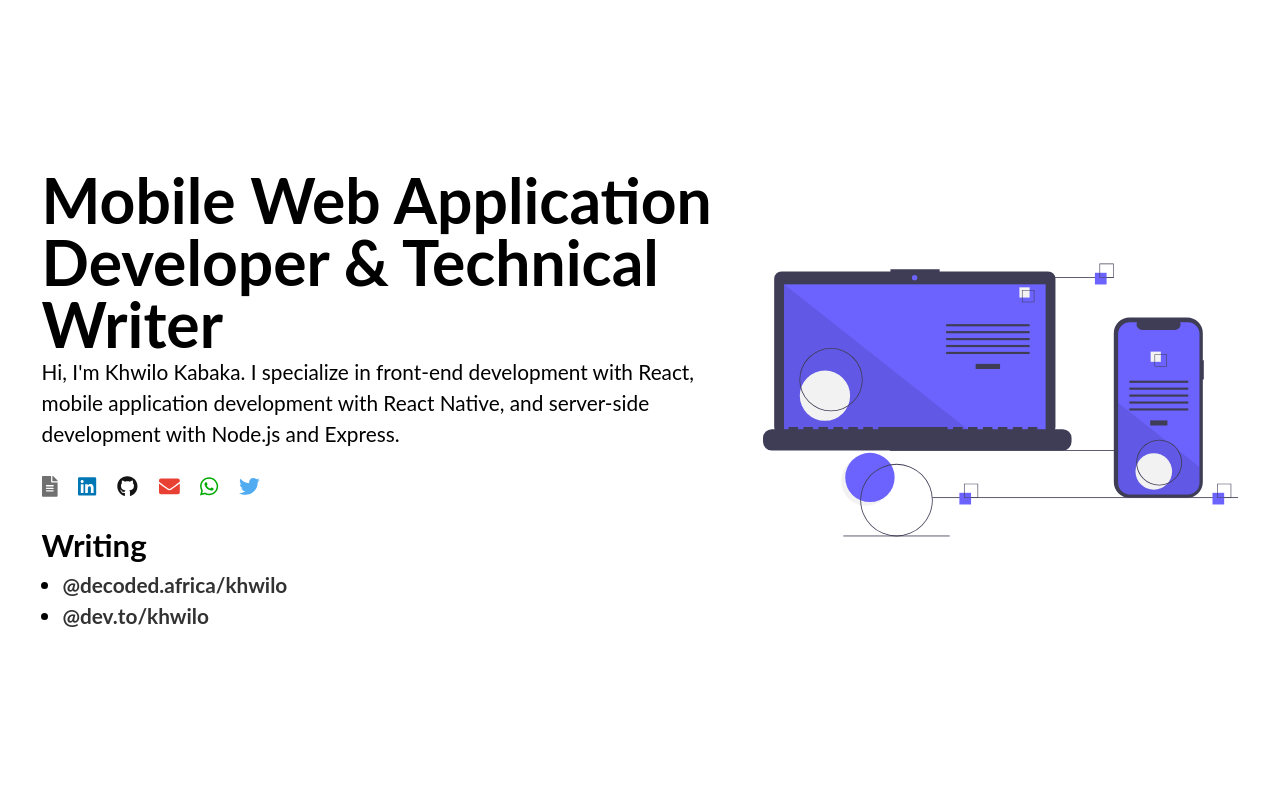
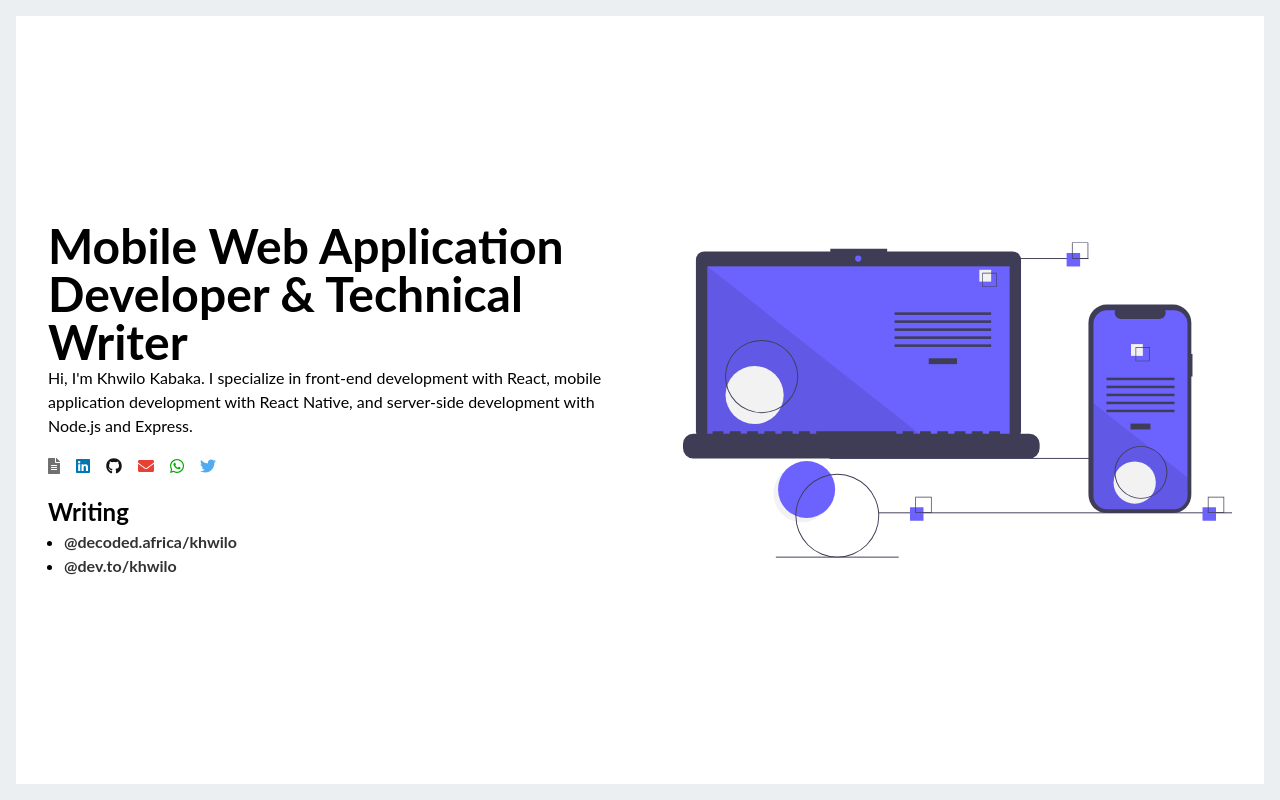
Before and after one commit to khwilo/khwilo-portfolio-v2, a Next.js app: page / in a window 1280 px wide. Built offline with nearby package versions, Linux system fonts and the light colour scheme.

Commit message:
Add bg color to body; adjust the wrapper's height

```diff
--- a/styles/global.css
+++ b/styles/global.css
@@ -1,6 +1,4 @@
 :root {
-  font-size: calc(0.5em + 1vw);
-
   --clr-black: #000000;
   --clr-white: #ffffff;
 }
@@ -22,8 +20,9 @@ html {
 
 body {
   margin: 0;
+  padding: 1em;
   line-height: 1.5;
-  background-color: var(--clr-white);
+  background-color: #eceff1;
   color: var(--clr-black);
 }
 
@@ -53,7 +52,8 @@ a {
   display: flex;
   flex-direction: column;
   justify-content: center;
-  min-height: 100vh;
+  min-height: calc(100vh - 2em);
+  background-color: var(--clr-white);
 }
 
 .flow > * + * {
```
